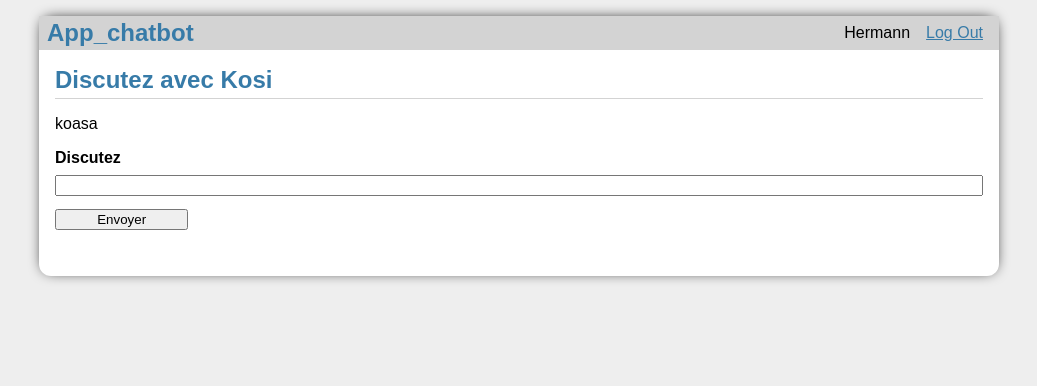
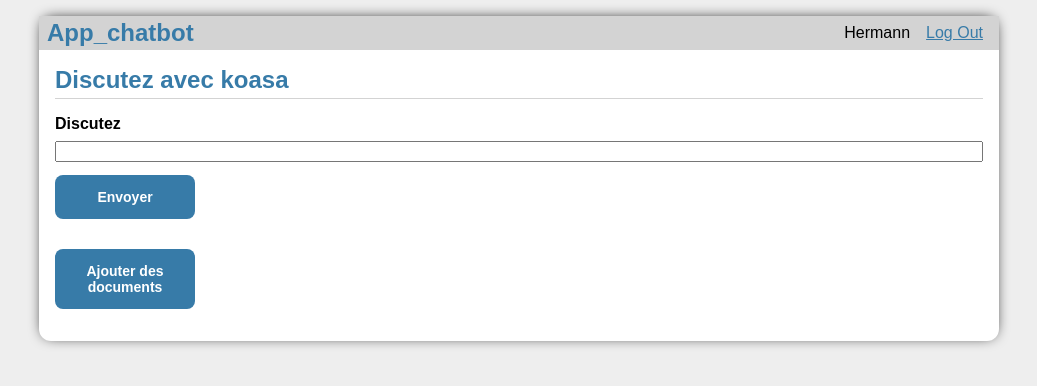
Before and after one commit to Hermann002/App_chatbot, a Flask app: a page that uses App_chatbot/templates/chatbot/chatbot.html in a window 1280 px wide. Shown: the top 386 px of the page, without its empty margins (121-1158 px from the left). Run offline with Flask 3, Linux system fonts and the light colour scheme; the visitor is signed in with stand-in values (Sample User, id 1); data comes from the database, SQL or seed files in the repository; both versions use the stored data as it was after the commit.

Commit message:
ajout de document

```diff
--- a/App_chatbot/__init__.py
+++ b/App_chatbot/__init__.py
@@ -8,7 +8,7 @@
     # create and configure the app
     app = Flask(__name__, instance_relative_config=True)
     app.secret_key = 'soso' # Ajout d'une cle secrete pour gerer les sessions pour l'historisation
-    UPLOAD_FOLDER = 'uploads/'
+    UPLOAD_FOLDER = 'App_chatbot/uploads/'
     app.config['UPLOAD_FOLDER'] = UPLOAD_FOLDER
     app.config.from_mapping(
         DATABASE=os.path.join(app.instance_path, 'chatbot.sqlite'),
--- a/App_chatbot/schema.sql
+++ b/App_chatbot/schema.sql
@@ -17,7 +17,7 @@
 
 CREATE TABLE agent (
     id INTEGER PRIMARY KEY AUTOINCREMENT,
-    agent_name VARCHAR(50) NOT NULL,
+    agent_name VARCHAR(50) NOT NULL UNIQUE,
     url_vers_la_BD VARCHAR(255),
     entreprise_id INTEGER,
     FOREIGN KEY (entreprise_id) REFERENCES entreprise(id)
--- a/App_chatbot/static/css/style.css
+++ b/App_chatbot/static/css/style.css
@@ -164,10 +164,10 @@
     align-content: center;
 }
 
-.chatbot-response-p {
+/* .chatbot-response-p {
     text-align: left;
     display: flex;
-}
+}*/
 
 .chatbot-response {
     background-color: #e2e7e2;
@@ -175,9 +175,10 @@
     margin-right: 50px;
     border-radius: 12px;
     font-size: 15px;
-    /* display: inline-flex; */
-    align-items: center;
-    display: flex;
+}
+
+.chatbot-response > h3 {
+    font-size: 15px;
 }
 
 .chatbot-icon img {
@@ -186,3 +187,50 @@
     display: flex;
     margin-right: 5px;
 }
+
+.btn-log{
+    background-color: #cae6f6;
+    color: black;
+    text-decoration: None;
+    border: 0;
+    text-align: center;
+    display: inline-block;
+    padding: 14px;
+    width: 112px;
+    color: #ffffff;
+    background-color: #377ba8;
+    border-radius: 8px;
+    font-family: sans-serif;
+    font-size: 14px;
+    font-weight: 600;
+    text-decoration: none;
+    transition: box-shadow 200ms ease-out;
+}
+
+.nav-bar{
+    display: flex;
+    width: 100%;
+    align-items: space-between;
+    justify-content: center;
+    align-content: center;
+    justify-items: center;
+}
+
+.btn-back{
+    height: 10px;
+    padding: 10px 10px 14px 10px;
+    background-color: #cae6f6;
+    color: black;
+    text-decoration: None;
+    text-align: center;
+    display: inline-block;
+    color: #ffffff;
+    background-color: #377ba8;
+    border-radius: 8px;
+    font-family: sans-serif;
+    font-size: 14px;
+    font-weight: 600;
+    text-decoration: none;
+    transition: box-shadow 200ms ease-out;
+    margin-top: 10px;
+}
--- a/App_chatbot/templates/accueil/home.html
+++ b/App_chatbot/templates/accueil/home.html
@@ -5,6 +5,6 @@
 {% block content %}
 
 <h3> Hello, welcome to kosi AI, please ask the link of agent to you provider !</h3>
-        test link: <a href="http://156.67.29.207:5000/Hermann">Hermann agent</a>
+        test link: <a href="{{url_for('views.chat_bot', agent_name='Hermann')}}">Hermann agent</a>
 
 {% endblock %}
--- a/App_chatbot/templates/accueil/index.html
+++ b/App_chatbot/templates/accueil/index.html
@@ -15,11 +15,6 @@
                     <li><a href="{{ url_for('views.chat_bot', agent_name=agent['agent_name']) }}">{{agent['agent_name']}} agent</a></li>
                 {% endfor %}
             {% endif %}
-        {% else %}
-            <li><a href="{{ url_for('auth.register') }}">Register</a></li>
-            <li><a href="{{ url_for('auth.login') }}">Log In</a></li>
-            <h3> Hello, welcome to kosi AI, please ask the link of agent to you provider !</h3>
-            test link: <a href="http://156.67.29.207:5000/Hermann">Hermann agent</a>
         {% endif %}
     </ul>
 </nav>
--- a/App_chatbot/templates/chatbot/chatbot.html
+++ b/App_chatbot/templates/chatbot/chatbot.html
@@ -1,7 +1,7 @@
 {% extends 'base.html' %}
 
 {% block header %}
-<h1 class="title-page">{% block title %}Discutez avec Kosi{% endblock %}</h1>
+<h1 class="title-page">{% block title %}Discutez avec {{context['agent_name']}}{% endblock %}</h1>
 {% endblock %}
 
 {% block content %}
@@ -15,19 +15,28 @@
           {% for exchange in context['history'] %}
               <p class="user-input-p">
                   <span class="user-icon">U</span>
-                  <span class="user-input"><strong></strong>  {{ exchange['user'] }}</span>
+                  <span class="user-input"><strong></strong>{{ exchange['user'] }}</span>
               </p>
               <p class="chatbot-response-p">
                   <span class="chatbot-icon"><img src="{{ url_for('static', filename='media/favicon.ico') }}" ></span>
-                  <span class="chatbot-response"><strong> </strong>{{ exchange['chatbot'] }}</span>
+                  <div class="chatbot-response">
+                    {{ exchange['chatbot'] | safe }}
+                  </div>
               </p>
           {% endfor %}
+
       </div>
   {% endif %}
-<p>{{ context['agent_name'] }}</p>
+
+
+
   <form class="form-login" method="post">
     <label for="prompt">Discutez</label>
     <input name="prompt" id="prompt" required>
     <input class="btn-log" type="submit" value="Envoyer">
   </form>
+
+  {% if g.user[0] == context['owner'] and g.user != None %}
+  <p><a class="btn-log" href="{{ url_for('views.add_documents', agent_name=context['agent_name'])}}">Ajouter des documents</a></p>
+  {% endif %}
 {% endblock %}
--- a/App_chatbot/templates/upload/upload.html
+++ b/App_chatbot/templates/upload/upload.html
@@ -1,8 +1,12 @@
 {% extends 'base.html' %}
 
 {% block header %}
+<div class="nav-bar">
   <h1 class="title-page">{% block title %}ajouter des documents{% endblock %}</h1>
+  <a class="btn-back" href="{{ url_for('views.index') }}">retour à l'accueil</a>
+</div>
 {% endblock %}
+
 {% block content %}
     <form method="post" enctype="multipart/form-data">
         <input type="file" name="pdf_file" accept=".pdf">
--- a/App_chatbot/views.py
+++ b/App_chatbot/views.py
@@ -1,8 +1,9 @@
-from flask import Flask, request, render_template, Blueprint, g, session, redirect, url_for
+from flask import Flask, request, render_template, Blueprint, g, session, redirect, url_for, flash
 from werkzeug.utils import secure_filename
 
 from App_chatbot.db import get_db
 
+from markdown import markdown
 import os
 from decouple import config
 from markupsafe import escape
@@ -35,7 +36,7 @@
     return retriever
 
 def _llm(question, context):
-    formatted_prompt = f"question: {question}\n\n context: {context}"
+    formatted_prompt = f"Le contexte de la conversation est {context}. \n maintenant l'utilisateur demande {question}"
     response = client.chat.complete(
         model=model,
         messages=[{
@@ -62,7 +63,7 @@
     return _llm(full_context, formatted_context)
 
 
-def vector_docs(pdf_path):
+def vector_docs(pdf_path, agent_name):
 
     loader = PyPDFLoader(pdf_path)
     docs = loader.load()
@@ -70,16 +71,16 @@
     documents = text_splitter.split_documents(docs)
 
     try:
-        vectorStore = FAISS.load_local("App_chatbot/vectorsDB/faiss.index", embeddings, allow_dangerous_deserialization=True)
+        vectorStore = FAISS.load_local(f"App_chatbot/vectorsDB/{agent_name}_faiss.index", embeddings, allow_dangerous_deserialization=True)
         vectorStore.add_documents(documents=documents)
-        vectorStore.save_local("vectorsDB/faiss.index")
+        vectorStore.save_local(f"vectorsDB/{agent_name}_faiss.index")
         print("Création d'une nouvelle base de données vectorielle")
     except Exception as e:
         try :
             vectorStore = FAISS.from_documents(documents, embeddings)
         except Exception as e:
             vectorStore = FAISS.from_documents(documents, embeddings)
-        vectorStore.save_local("App_chatbot/vectorsDB/faiss.index")
+        vectorStore.save_local(f"App_chatbot/vectorsDB/{agent_name}_faiss.index")
         print("Ajout des données à la base de données vectorielle")
     return vectorStore
 
@@ -89,7 +90,22 @@
 
 @bp.route("/<agent_name>", methods=('GET', 'POST'))
 def chat_bot(agent_name):
-    agent_name = escape(agent_name)
+    print(g.user[0])
+    try:
+        print(f"{session['agent_name']} ici")
+        if session['agent_name'] != agent_name:
+            session.pop('conversation_history', None)
+    except Exception as e:
+        print(e)
+
+    session['agent_name'] = agent_name
+    db = get_db()
+    try:
+        owner = db.execute(f"SELECT entreprise_id FROM agent WHERE agent_name='{agent_name}'").fetchone()[0]
+        print(owner)
+    except Exception as e:
+        owner = None
+        print(e)
 
     if 'conversation_history' not in session:
         session['conversation_history'] = []
@@ -100,23 +116,25 @@
         if user_input.upper() == "FIN":
             session.pop('conversation_history', None)
             message = "Conversation terminée. Merci d'avoir utilisé notre service."
-            return render_template("chatbot/chatbot.html", context={'history': [], 'message': message})
+            return render_template("chatbot/chatbot.html", context={'history': [], 'message': message, "agent_name": agent_name})
 
-        response = rag_chain(session['conversation_history'], user_input, agent_name)
-        session['conversation_history'].append({'user': user_input, 'chatbot': response})
-        session.modified = True
+        try:
+            response = markdown(rag_chain(session['conversation_history'], user_input, agent_name))
+            session['conversation_history'].append({'user': user_input, 'chatbot': response})
+            session.modified = True
+        except Exception as e:
+            flash("le chatbot n'est pas prêt pour l'utilisation, veuillez contacter l'entreprise directement")
 
     context = {
-        'prompt': "",
-        'result': "",
         'history': session.get('conversation_history', []),
-        'agent_name': agent_name
+        'agent_name': agent_name,
+        'owner': owner
     }
     return render_template("chatbot/chatbot.html", context=context)
 
 
 # add agent
-@bp.route('/add_agent', methods=('GET', 'POST'))
+@bp.route('/admin/add_agent', methods=('GET', 'POST'))
 def add_agent():
     if 'entreprise_id' not in session:
         return redirect(url_for('views.login'))
@@ -125,34 +143,40 @@
         agent_name = request.form['agent_name']
         db = get_db()
         url_vers_la_BD = f"App_chatbot/vectorsDB/{agent_name}_faiss.index"
-        db.execute(
-            'INSERT INTO agent (agent_name, url_vers_la_BD, entreprise_id) VALUES (?, ?, ?)',
-            (agent_name, url_vers_la_BD ,session['entreprise_id'])
-        )
-        db.commit()
+        try:
+            db.execute(
+                'INSERT INTO agent (agent_name, url_vers_la_BD, entreprise_id) VALUES (?, ?, ?)',
+                (agent_name, url_vers_la_BD ,session['entreprise_id'])
+            )
+            db.commit()
+        except db.IntegrityError:
+            error = f"ce nom {agent_name} existe déjà"
+            flash(error)
         return redirect(url_for('views.index'))
 
     return render_template('chatbot/add_agent.html')
 
 
-@bp.route("/admin/add_documents", methods=('GET', 'POST'))
-def add_documents():
+@bp.route("/admin/add_documents/<agent_name>", methods=('GET', 'POST'))
+def add_documents(agent_name):
+    flash('Les documents doivent être au format pdf')
     if request.method == "POST":
         pdf_file = request.files["pdf_file"]
         try:
             pdf_path = os.path.join(create_app().config['UPLOAD_FOLDER'], pdf_file.filename)
             pdf_file.save(pdf_path)
-            vector_docs(pdf_path)
+            vector_docs(pdf_path, agent_name)
             print(pdf_path)
             message = "document ajouté avec succès"
             os.remove(pdf_path)
         except Exception as e:
             message = f"une erreur s'est produite {e}"
+
         return render_template("upload/upload.html", message=message)
     return render_template("upload/upload.html")
 
 # Route pour la page d'accueil après connexion
-@bp.route('/index')
+@bp.route('/admin')
 def index():
     if 'entreprise_id' not in session:
         return redirect(url_for('auth.login'))
```
Also changed, not shown: instance/chatbot.sqlite, 8 other files.
